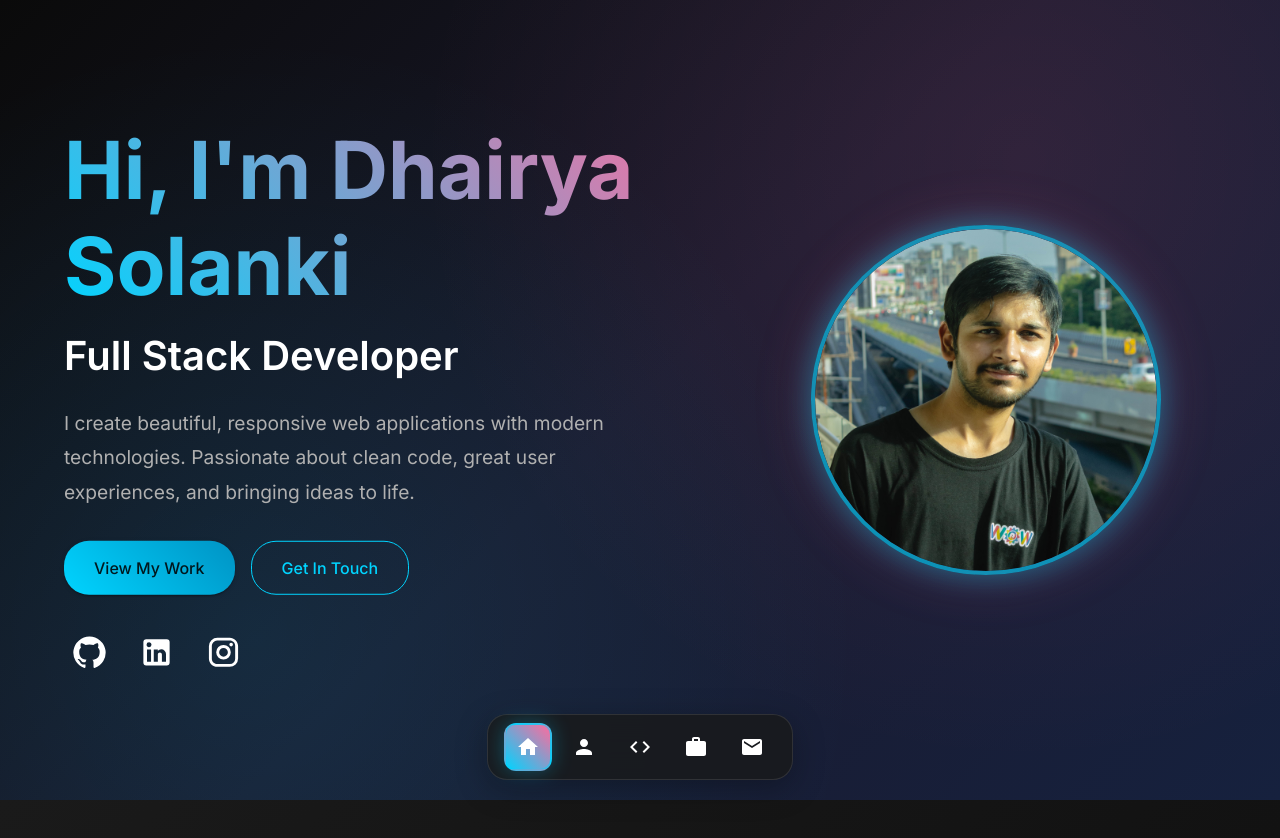
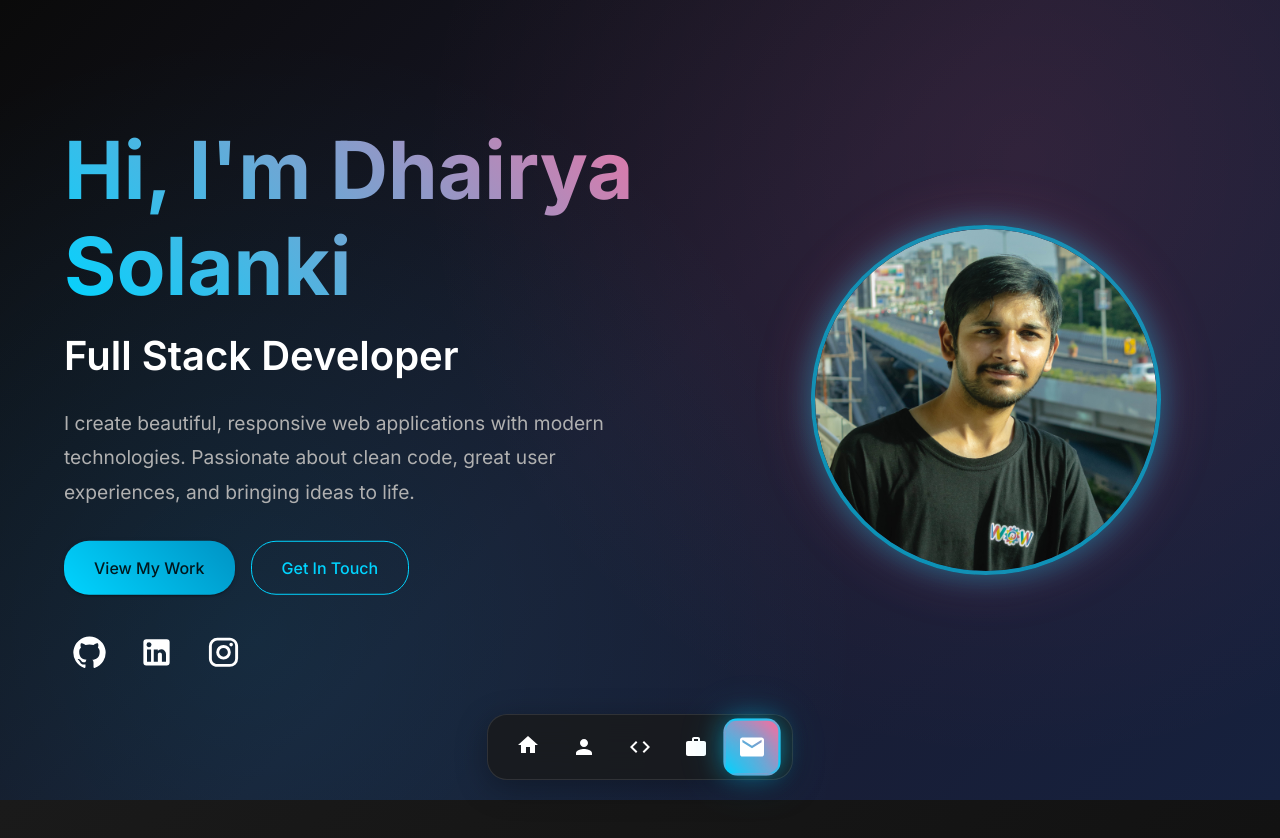
Before and after one commit to Dhairya-911/Portfolio, a React (Vite) app in the folder frontend/: page / in a window 1280 px wide. Shown: the top 838 px of the page. Built offline with nearby package versions, Linux system fonts and the light colour scheme.

Commit message:
Enhance dock scroll highlighting - remove fade animation, add scale/glow effects for active sections with smooth GSAP transitions

```diff
--- a/frontend/src/components/Dock.tsx
+++ b/frontend/src/components/Dock.tsx
@@ -18,8 +18,6 @@ interface DockItem {
 const Dock: React.FC = () => {
   const [hoveredIndex, setHoveredIndex] = useState<number | null>(null);
   const [activeSection, setActiveSection] = useState<string>('home');
-  const [isScrolling, setIsScrolling] = useState<boolean>(false);
-  const [scrollTimer, setScrollTimer] = useState<number | null>(null);
 
   const dockItems: DockItem[] = [
     { icon: Home, label: 'Home', href: '#home' },
@@ -37,42 +35,66 @@ const Dock: React.FC = () => {
       { y: 0, opacity: 1, duration: 1, delay: 0.5, ease: 'back.out(1.7)' }
     );
 
-    // Scroll listener for active section detection and fading animation
+    // Enhanced scroll listener for active section detection and highlighting
     const handleScroll = () => {
       const sections = ['home', 'about', 'skills', 'projects', 'contact'];
       const scrollPosition = window.scrollY + 100; // Offset for better detection
 
-      // Set scrolling state and animate opacity
-      setIsScrolling(true);
-      gsap.to('.dock-container', {
-        opacity: 0.4,
-        duration: 0.2,
+      let newActiveSection = 'home';
+
+      // Find the currently visible section
+      for (let i = sections.length - 1; i >= 0; i--) {
+        const section = document.getElementById(sections[i]);
+        if (section && section.offsetTop <= scrollPosition) {
+          newActiveSection = sections[i];
+          break;
+        }
+      }
+
+      // Only update and animate if section changed
+      if (newActiveSection !== activeSection) {
+        setActiveSection(newActiveSection);
+
+        // Find the dock item index for the new active section
+        const activeItemIndex = dockItems.findIndex(item =>
+          item.href === `#${newActiveSection}`
+        );
+
+        // Animate the dock item highlight
+        if (activeItemIndex !== -1) {
+          // First reset all items
+          dockItems.forEach((_, index) => {
+            gsap.to(`.dock-item-${index}`, {
+              scale: 1,
+              duration: 0.3,
+              ease: 'power2.out',
+            });
+          });
+
+          // Then highlight the active item
+          gsap.to(`.dock-item-${activeItemIndex}`, {
+            scale: 1.2,
+            duration: 0.4,
+            ease: 'back.out(1.7)',
+          });
+
+          // Add a subtle glow effect
+          gsap.to(`.dock-item-${activeItemIndex} .MuiSvgIcon-root`, {
+            filter: 'drop-shadow(0 0 10px rgba(0, 212, 255, 0.6))',
+            duration: 0.3,
             ease: 'power2.out',
           });
 
-      // Clear existing timer
-      if (scrollTimer) {
-        clearTimeout(scrollTimer);
-      }
-
-      // Set new timer to detect scroll end
-      const newTimer = window.setTimeout(() => {
-        setIsScrolling(false);
-        gsap.to('.dock-container', {
-          opacity: 1,
+          // Remove glow from other items
+          dockItems.forEach((_, index) => {
+            if (index !== activeItemIndex) {
+              gsap.to(`.dock-item-${index} .MuiSvgIcon-root`, {
+                filter: 'none',
                 duration: 0.3,
                 ease: 'power2.out',
               });
-      }, 150); // 150ms delay after scroll stops
-
-      setScrollTimer(newTimer);
-
-      // Active section detection
-      for (let i = sections.length - 1; i >= 0; i--) {
-        const section = document.getElementById(sections[i]);
-        if (section && section.offsetTop <= scrollPosition) {
-          setActiveSection(sections[i]);
-          break;
+            }
+          });
         }
       }
     };
@@ -86,9 +108,6 @@ const Dock: React.FC = () => {
     // Cleanup
     return () => {
       window.removeEventListener('scroll', handleScroll);
-      if (scrollTimer) {
-        clearTimeout(scrollTimer);
-      }
     };
   }, []);
 
@@ -102,14 +121,8 @@ const Dock: React.FC = () => {
   const handleMouseEnter = (index: number) => {
     setHoveredIndex(index);
 
-    // Ensure dock is fully visible when hovering
-    gsap.to('.dock-container', {
-      opacity: 1,
-      duration: 0.2,
-      ease: 'power2.out',
-    });
-
-    // Scale animation for hovered item
+    // Scale animation for hovered item (but don't interfere with scroll-based highlighting)
+    if (hoveredIndex !== index) {
       gsap.to(`.dock-item-${index}`, {
         scale: 1.4,
         duration: 0.3,
@@ -131,48 +144,24 @@ const Dock: React.FC = () => {
           ease: 'back.out(1.7)',
         });
       }
+    }
   };
 
   const handleMouseLeave = () => {
     setHoveredIndex(null);
 
-    // Reset all items to normal scale
+    // Reset all items to their scroll-based state
     dockItems.forEach((_, index) => {
+      const sectionName = dockItems[index].href.replace('#', '');
+      const isActive = activeSection === sectionName;
+
+      // Return to scroll-based scale or normal scale
       gsap.to(`.dock-item-${index}`, {
-        scale: 1,
+        scale: isActive ? 1.2 : 1,
         duration: 0.3,
         ease: 'back.out(1.7)',
       });
     });
-
-    // Return to scroll-based opacity if currently scrolling
-    if (isScrolling) {
-      gsap.to('.dock-container', {
-        opacity: 0.4,
-        duration: 0.2,
-        ease: 'power2.out',
-      });
-    }
-  };
-
-  const handleDockMouseEnter = () => {
-    // Ensure dock is fully visible when hovering over the container
-    gsap.to('.dock-container', {
-      opacity: 1,
-      duration: 0.2,
-      ease: 'power2.out',
-    });
-  };
-
-  const handleDockMouseLeave = () => {
-    // Return to scroll-based opacity if currently scrolling
-    if (isScrolling) {
-      gsap.to('.dock-container', {
-        opacity: 0.4,
-        duration: 0.2,
-        ease: 'power2.out',
-      });
-    }
   };
 
   return (
@@ -194,8 +183,6 @@ const Dock: React.FC = () => {
         border: '1px solid rgba(255, 255, 255, 0.1)',
         boxShadow: '0 8px 32px rgba(0, 0, 0, 0.3)',
       }}
-      onMouseEnter={handleDockMouseEnter}
-      onMouseLeave={handleDockMouseLeave}
     >
       {dockItems.map((item, index) => {
         const sectionName = item.href.replace('#', '');
@@ -220,13 +207,20 @@ const Dock: React.FC = () => {
                 color: (isActive || hoveredIndex === index) ? 'white' : 'text.primary',
                 transition: 'all 0.3s ease',
                 border: isActive ? '2px solid rgba(0, 212, 255, 0.5)' : 'none',
-                boxShadow: isActive ? '0 0 20px rgba(0, 212, 255, 0.3)' : 'none',
+                boxShadow: isActive
+                  ? '0 0 20px rgba(0, 212, 255, 0.4), 0 0 40px rgba(0, 212, 255, 0.2)'
+                  : hoveredIndex === index
+                    ? '0 0 15px rgba(0, 212, 255, 0.3)'
+                    : 'none',
+                transform: isActive ? 'translateY(-2px)' : 'translateY(0px)',
                 '&:hover': {
                   background: 'linear-gradient(45deg, #00d4ff, #ff6b9d)',
                   color: 'white',
                 },
                 '& .MuiSvgIcon-root': {
                   fontSize: '1.5rem',
+                  filter: isActive ? 'drop-shadow(0 0 8px rgba(0, 212, 255, 0.6))' : 'none',
+                  transition: 'filter 0.3s ease',
                 },
               }}
             >
```
Lines whose indentation alone changed are shown as unchanged.
